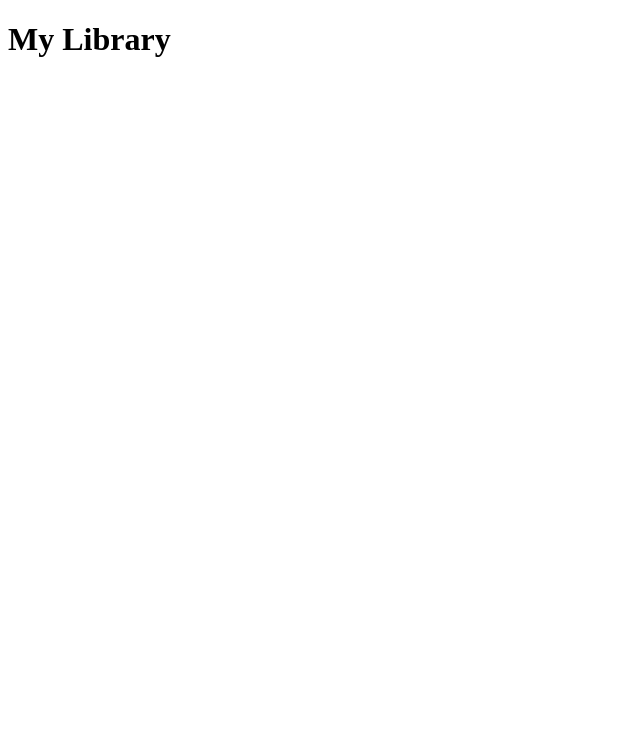
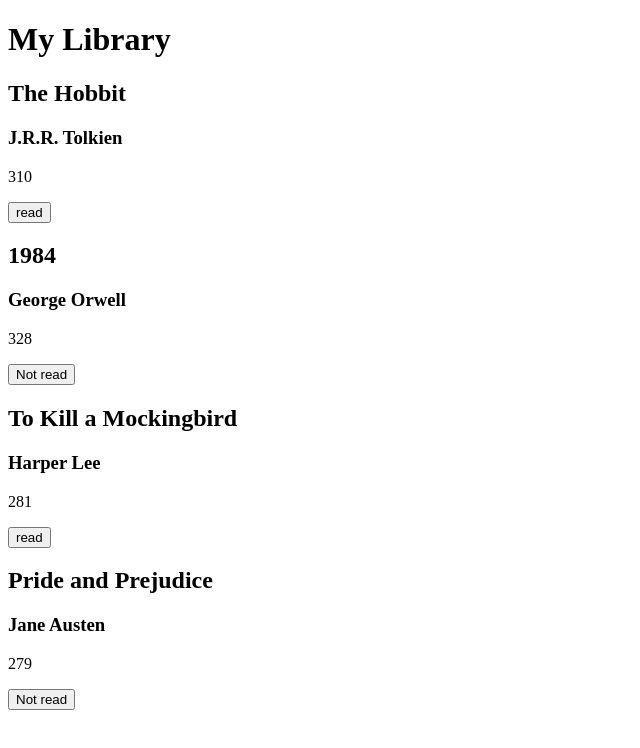
Before and after one commit to Ledjan-s-TOP-projects/The-Odin-Project-My-Library, a plain HTML site: page index.html in a window 1280 px wide. Shown: the whole page, without its empty margins (0-640 px from the left). Drawn offline with Linux system fonts and the light colour scheme.

Commit message:
Base database and books functions implemented

```diff
--- a/index.html
+++ b/index.html
@@ -8,6 +8,7 @@
   </head>
   <body>
     <h1>My Library</h1>
+    <div class="container"></div>
     <script src="script.js"></script>
   </body>
 </html>
--- a/script.js
+++ b/script.js
@@ -1,5 +1,7 @@
 const myLibrary = [];
+const container = document.querySelector(".container");
 
+//=================Book Functions=================
 function Book(title, author, pages, read) {
   if (!new.target) {
     throw "Book constructor must be called with new";
@@ -8,14 +10,49 @@ function Book(title, author, pages, read) {
   this.author = author;
   this.pages = pages;
   this.read = read;
+  this.id = crypto.randomUUID();
 }
 
 function addBookToLibrary(book) {
   myLibrary.push(book);
 }
 
+//=================Base Database=================
 const book1 = new Book("The Hobbit", "J.R.R. Tolkien", 310, true);
 const book2 = new Book("1984", "George Orwell", 328, false);
+const book3 = new Book("To Kill a Mockingbird", "Harper Lee", 281, true);
+const book4 = new Book("Pride and Prejudice", "Jane Austen", 279, false);
 
 addBookToLibrary(book1);
 addBookToLibrary(book2);
+addBookToLibrary(book3);
+addBookToLibrary(book4);
+
+//=================Display Functions=================
+function displayBooks() {
+  myLibrary.forEach((book) => {
+    const bookCard = document.createElement("div");
+    bookCard.classList.add("card");
+
+    const title = document.createElement("h2");
+    title.textContent = book.title;
+    bookCard.appendChild(title);
+
+    const author = document.createElement("h3");
+    author.textContent = book.author;
+    bookCard.appendChild(author);
+
+    const pages = document.createElement("p");
+    pages.textContent = book.pages;
+    bookCard.appendChild(pages);
+
+    const read = document.createElement("button");
+    read.textContent = book.read ? "read" : "Not read";
+    bookCard.appendChild(read);
+
+    container.appendChild(bookCard);
+  });
+}
+
+//================Library Initialization=================
+displayBooks();
```
